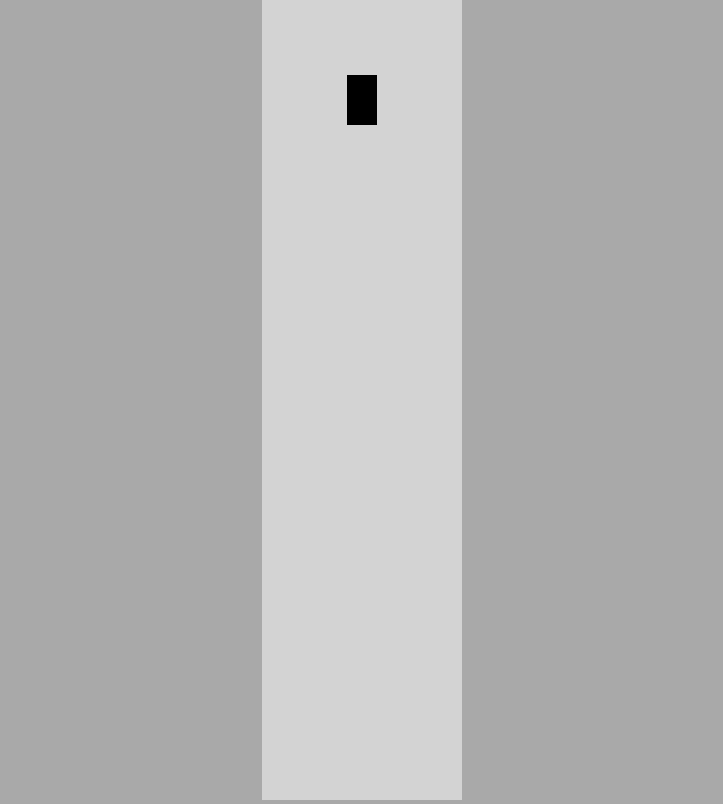
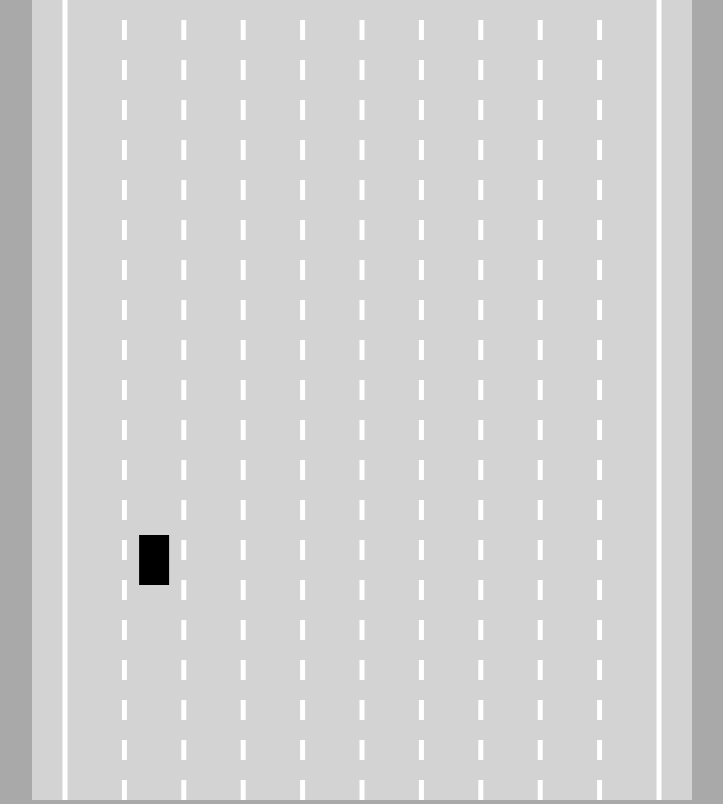
Before and after one commit to ChrisTague1/self-driving-car, a plain HTML site: page index.html in a window 1280 px wide. Shown: the whole page, without its empty margins (278-1001 px from the left). Drawn offline with Linux system fonts and the light colour scheme.

Commit message:
lecture 2

```diff
--- a/index.html
+++ b/index.html
@@ -8,6 +8,8 @@
     </head>
     <body>
         <canvas id="my-canvas"></canvas>
+        <script src="utils.js"></script>
+        <script src="road.js"></script>
         <script src="controls.js"></script>
         <script src="car.js"></script>
         <script src="main.js"></script>
--- a/main.js
+++ b/main.js
@@ -1,9 +1,19 @@
 const canvas = document.getElementById('my-canvas');
 
-canvas.width = 200;
+const laneWidth = 60;
+const lanes = 10;
+
+canvas.width = lanes * laneWidth * 1.1;
 
 const ctx = canvas.getContext('2d');
-const car = new Car(100, 100, 30, 50);
+
+const road = new Road(canvas.width / 2, canvas.width * 0.9, lanes);
+const car = new Car(
+    road.getLaneCenter(1),
+    100,
+    30,
+    50
+);
 
 car.draw(ctx);
 
@@ -14,6 +24,12 @@ function animate() {
 
     canvas.height = window.innerHeight;
 
+    ctx.save();
+    ctx.translate(0, canvas.height * 0.7 - car.y);
+
+    road.draw(ctx);
     car.draw(ctx);
+
+    ctx.restore();
     requestAnimationFrame(animate);
 }
--- /dev/null
+++ b/road.js
@@ -0,0 +1,57 @@
+class Road {
+    constructor(x, width, laneCount = 3) {
+        this.x = x;
+        this.width = width;
+        this.laneCount = laneCount;
+
+        this.left = x - width / 2;
+        this.right = x + width / 2;
+
+        const infinity = 1000000;
+        this.top = -infinity;
+        this.bottom = infinity;
+
+        const topLeft = { x: this.left, y: this.top };
+        const topRight = { x: this.right, y: this.top };
+        const bottomLeft = { x: this.left, y: this.bottom };
+        const bottomRight = { x: this.right, y: this.bottom };
+
+        this.borders = [
+            [topLeft, bottomLeft],
+            [topRight, bottomRight]
+        ];
+    }
+
+    getLaneCenter(index) {
+        const laneWidth = this.width / this.laneCount;
+        return this.left + laneWidth / 2 + Math.min(index, this.laneCount - 1) * laneWidth;
+    }
+
+    draw(ctx) {
+        ctx.lineWidth = 5;
+        ctx.strokeStyle = 'white';
+
+        for (let i = 1; i < this.laneCount; i++) {
+            const x = lerp(
+                this.left,
+                this.right,
+                i / this.laneCount
+            )
+
+            ctx.setLineDash([20, 20]);
+
+            ctx.beginPath();
+            ctx.moveTo(x, this.top);
+            ctx.lineTo(x, this.bottom);
+            ctx.stroke();
+        }
+
+        ctx.setLineDash([]);
+        this.borders.forEach(border => {
+            ctx.beginPath();
+            ctx.moveTo(border[0].x, border[0].y);
+            ctx.lineTo(border[1].x, border[1].y);
+            ctx.stroke();
+        })
+    }
+}
--- /dev/null
+++ b/utils.js
@@ -0,0 +1,3 @@
+function lerp(a, b, t) {
+    return a + (b - a) * t;
+}
```
